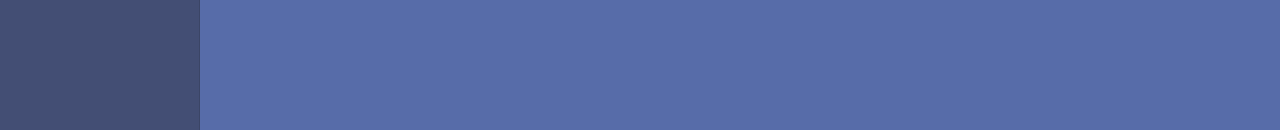
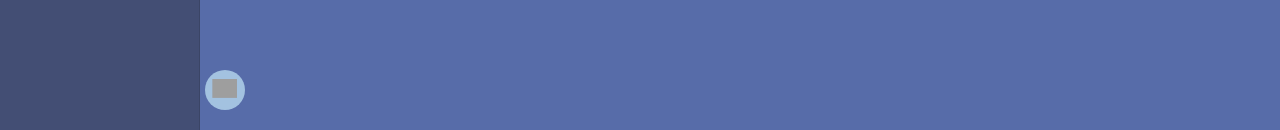
Before and after one commit to annaStoma/MovieDB, an Angular app in the folder moviedb/: page / in a window 1280 px wide. Shown: the part 670-800 px from the top of the page. Built offline with nearby package versions, Linux system fonts and the light colour scheme; grey boxes are pictures that could not be loaded.

Commit message:
added scroll to top

```diff
--- a/moviedb/src/app/app.module.ts
+++ b/moviedb/src/app/app.module.ts
@@ -28,6 +28,7 @@ import { TvInfoComponent } from './components/tv-info/tv-info.component';
 import { FormsModule, ReactiveFormsModule } from '@angular/forms';
 import { ErrorComponent } from './components/error/error.component';
 import { SearchResultsComponent } from './components/search-results/search-results.component';
+import { ScrollButtonComponent } from './components/scroll-button/scroll-button.component';
 
 
 @NgModule({
@@ -47,7 +48,8 @@ import { SearchResultsComponent } from './components/search-results/search-resul
     TvCardComponent,
     TvInfoComponent,
     ErrorComponent,
-    SearchResultsComponent
+    SearchResultsComponent,
+    ScrollButtonComponent
   ],
   imports: [
     BrowserModule,
--- a/moviedb/src/app/components/add-movie/add-movie.component.html
+++ b/moviedb/src/app/components/add-movie/add-movie.component.html
@@ -34,6 +34,6 @@
     <div *ngIf="submitted && f.vote_average.errors">
     <div  class="is-required" *ngIf="f.vote_average.errors.required">Vote is required</div></div>
 
-    <button type="submit" class="movie-form__button movie-form__button-hover"
+    <button type="submit" class="movie-form__button"
     (click)="onSubmit(movie.value)">Add movie:</button>
 </div>
--- a/moviedb/src/app/components/add-movie/add-movie.component.scss
+++ b/moviedb/src/app/components/add-movie/add-movie.component.scss
@@ -1,4 +1,5 @@
 @import '../../constants.scss';
+
 .movie-form {
     width: 60%;
     height: 80%;
@@ -13,10 +14,10 @@
     display: flex;
     flex-direction: column;
     justify-content: center;
-    .movie-form__title {
+    &__title {
         text-align: center;
     }
-    .movie-form__input {
+    &__input {
         text-transform: uppercase;
         color: $lilac;
         margin-top: 30px;
@@ -33,11 +34,11 @@
             border-bottom: solid 2px $light-purple;
         }
     }
-    .movie-form__is-invalid {
+    &__is-invalid {
         border-bottom: solid 2px $red;
         transition: 0.5s;
     }
-    .movie-form__button {
+    &__button {
         position: relative;
         left: 50%;
         transform: translate(-50%, 0);
@@ -45,6 +46,7 @@
         border-radius: 50px;
         color: $light-purple;
         padding: 16px 32px;
+        margin-bottom: 20px;
         text-align: center;
         display: inline-block;
         font-size: 16px;
@@ -55,17 +57,15 @@
         text-transform: uppercase;
         font-weight: bold;
         width: 65%;
-    }
-    .movie-form__button-hover {
         background-color: $light-grey;
         border: 2px solid $light-purple;
         &:hover {
             background-color: $light-purple;
             color: $lilac;
         }
+     }
     }
     .is-required {
         font-size: 10px;
         color: $red;
     }
-}
--- a/moviedb/src/app/components/add-movie/add-movie.component.ts
+++ b/moviedb/src/app/components/add-movie/add-movie.component.ts
@@ -11,8 +11,8 @@ import { Movie, NewMovie } from 'src/app/models';
 })
 export class AddMovieComponent implements OnInit {
   public movie: FormGroup;
-  movieObj: Object = {};
-  submitted = false;
+  public movieObj: Object = {};
+  public submitted: boolean = false;
 
 
   constructor(private fb: FormBuilder, private moviebd: MovieService) { }
@@ -24,24 +24,23 @@ export class AddMovieComponent implements OnInit {
       overview: ['', [Validators.required, Validators.maxLength(10)]],
       poster_path: ['', Validators.required],
       release_date: ['', Validators.required],
-      vote_average: ['', [Validators.required, Validators.min(0), Validators.max(10)]],
+      vote_average: ['', [Validators.required, Validators.min(0), Validators.max(10), Validators.pattern("^\\d{1,4}$")]],
       isAddedByUser: true
     });
   }
   get f() {
-     return this.movie.controls;
-     }
+    return this.movie.controls;
+  }
 
   onSubmit() {
     this.submitted = true;
     if (this.movie.invalid) {
-    return;
+      return;
     }
     else {
       this.movieObj = this.movie.getRawValue();
       const id = this.movie.getRawValue().id;
       this.moviebd.addNewMovie(this.movieObj);
-      alert('SUCCESS!! :-)')
     }
   }
 }
--- a/moviedb/src/app/components/header-nav/header-nav.component.scss
+++ b/moviedb/src/app/components/header-nav/header-nav.component.scss
@@ -6,7 +6,7 @@
     display: flex;
     justify-content: space-around;
     align-items: center;
-    .header-nav__header-nav-links a{
+    &__header-nav-links a{
         font-size: 20px;
         text-decoration: none;
         margin-left: 20px;
--- /dev/null
+++ b/moviedb/src/app/components/scroll-button/scroll-button.component.html
@@ -0,0 +1,3 @@
+<button class="scroll-button" (click)="scrollToTop()">
+  <img class="scroll-button-icon"src="https://img.icons8.com/ios-filled/50/000000/double-down.png">
+</button>
--- /dev/null
+++ b/moviedb/src/app/components/scroll-button/scroll-button.component.scss
@@ -0,0 +1,23 @@
+@import '../../constants.scss';
+
+.scroll-button {
+    position: fixed;
+    height: 40px;
+    width: 40px;
+    bottom: 20px;
+    margin-left: 5px;
+    outline: none;
+    border: none;
+    border-radius: 100%;
+    background-color: $light-purple;
+    cursor: pointer;
+    &-icon {
+        width: 90%;
+        text-align: center;
+        transform: rotate(180deg);
+    }
+    &:hover {
+      border: 5px solid $lilac;
+      transition: 0.3s;
+  }
+}
--- /dev/null
+++ b/moviedb/src/app/components/scroll-button/scroll-button.component.ts
@@ -0,0 +1,21 @@
+import { Component, OnInit, Inject } from '@angular/core';
+import { DOCUMENT } from '@angular/common';
+@Component({
+  selector: 'app-scroll-button',
+  templateUrl: './scroll-button.component.html',
+  styleUrls: ['./scroll-button.component.scss']
+})
+export class ScrollButtonComponent implements OnInit {
+
+  constructor(@Inject(DOCUMENT) private document: Document) { }
+
+  ngOnInit() {
+  }
+
+  scrollToTop() {
+
+    const scrollElem = this.document.documentElement.querySelector('#scroll');
+    scrollElem.scrollIntoView({ behavior: "smooth" });
+
+  }
+}
--- a/moviedb/src/app/sidenav/sidenav.component.html
+++ b/moviedb/src/app/sidenav/sidenav.component.html
@@ -8,9 +8,13 @@
             <a mat-list-item routerLink="/support">Support</a>
         </mat-nav-list>
     </mat-sidenav>
-    <button type="button" aria-label="Toggle sidenav" mat-icon-button (click)="drawer.toggle()" *ngIf="isHandset$ | async">
+
+        <button type="button" aria-label="Toggle sidenav" mat-icon-button (click)="drawer.toggle()" *ngIf="isHandset$ | async">
         <mat-icon aria-label="Side nav toggle icon">menu</mat-icon>
       </button>
-    <app-header-nav> </app-header-nav>
-    <router-outlet></router-outlet>
+      <div id="scroll">
+        <app-header-nav> </app-header-nav>
+        <app-scroll-button></app-scroll-button>
+        <router-outlet></router-outlet>
+    </div>
 </mat-sidenav-container>
--- a/moviedb/src/app/sidenav/sidenav.component.scss
+++ b/moviedb/src/app/sidenav/sidenav.component.scss
@@ -2,7 +2,6 @@
 .sidenav-container {
     height: 100%;
 }
-
 .sidenav {
     width: 200px;
 }
```
Also changed, not shown: moviedb/src/styles.scss (+6 -6 lines).
